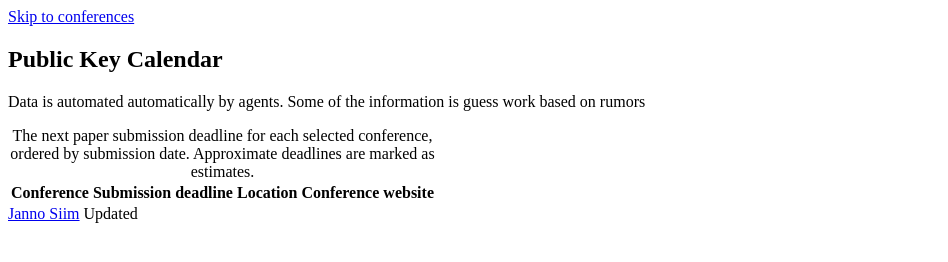
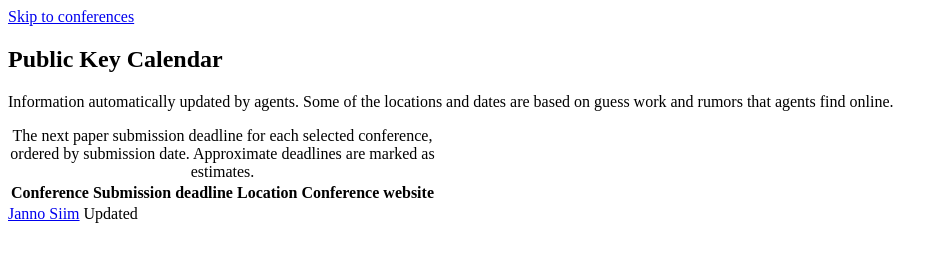
Before and after one commit to JannoSiim/public-key-calendar, a website with bundled scripts: page src/index.html in a window 1280 px wide. Shown: the whole page, without its empty margins (0-948 px from the left). Built offline with nearby package versions, Linux system fonts and the light colour scheme.

Commit message:
Revise the calendar clarification

```diff
--- a/src/index.html
+++ b/src/index.html
@@ -19,7 +19,7 @@
         <p class="intro-description"><!-- SUBTITLE --></p>
       </section>
       <nav class="category-tabs" aria-label="Calendar categories"><!-- CATEGORY_TABS --></nav>
-      <p class="calendar-note">Data is automated automatically by agents. Some of the information is guess work based on rumors</p>
+      <p class="calendar-note">Information automatically updated by agents. Some of the locations and dates are based on guess work and rumors that agents find online.</p>
       <section id="conferences" class="calendar" aria-label="Upcoming submission deadlines">
         <table>
           <caption class="visually-hidden">The next paper submission deadline for each selected conference, ordered by submission date. Approximate deadlines are marked as estimates.</caption>
```
